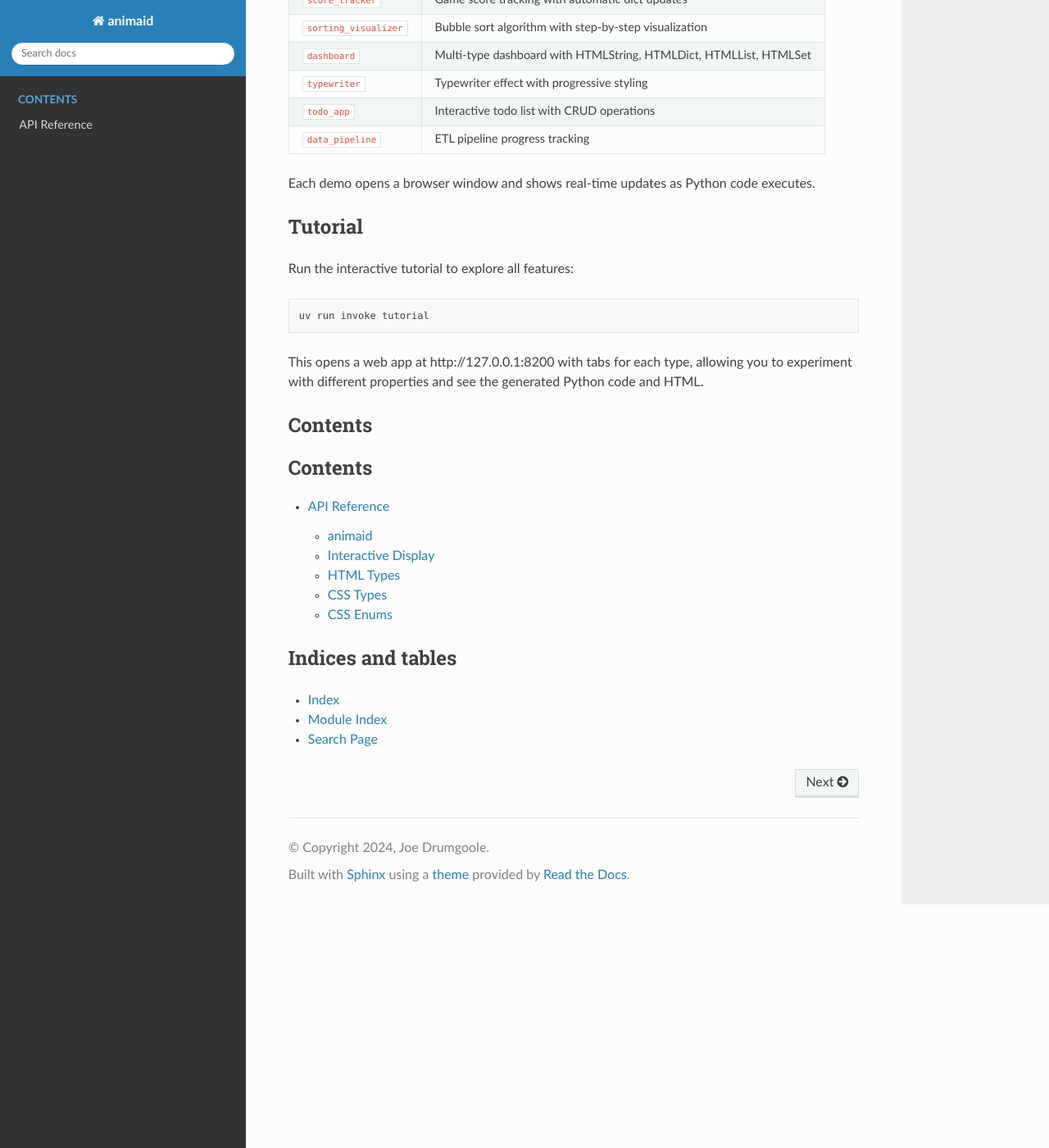
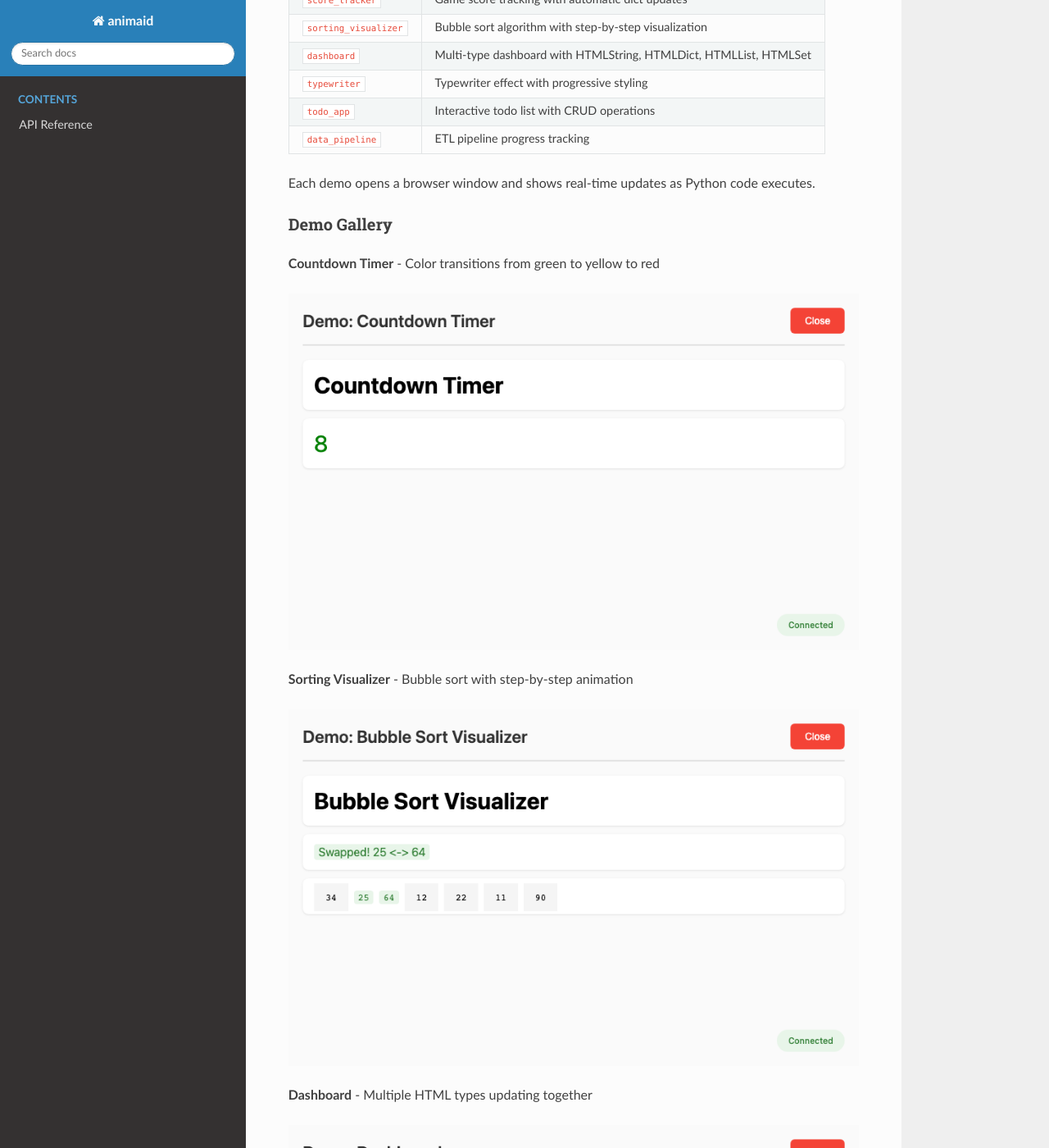
Before and after one commit to jdrumgoole/animaid, a Sphinx documentation site: the page built from docs/index.md, in a window 1280 px wide and 1400 px high, scrolled down 9105 px. Shown: the whole window at 82% size. Built offline with Sphinx 7.4.7 and the Read the Docs theme 3.1.0, drawn with Linux system fonts in a browser that asks for light colours; some of the changed text lies outside the part shown.

Commit message:
Add animated GIFs for demo programs
- Created animated GIFs for all 8 demo programs
- Updated docs/index.md with Demo Gallery section showing GIFs
- Updated README.md with demo previews section
- GIFs show real-time animations of each demo's key features

Co-Authored-By: Claude Opus 4.5 <noreply@anthropic.com>

```diff
--- a/docs/index.md
+++ b/docs/index.md
@@ -447,6 +447,24 @@ uv run python demos/countdown_timer.py
 
 Each demo opens a browser window and shows real-time updates as Python code executes.
 
+### Demo Gallery
+
+**Countdown Timer** - Color transitions from green to yellow to red
+
+![Countdown Timer Demo](images/demos/countdown_timer.gif)
+
+**Sorting Visualizer** - Bubble sort with step-by-step animation
+
+![Sorting Visualizer Demo](images/demos/sorting_visualizer.gif)
+
+**Dashboard** - Multiple HTML types updating together
+
+![Dashboard Demo](images/demos/dashboard.gif)
+
+**Todo App** - Interactive task management
+
+![Todo App Demo](images/demos/todo_app.gif)
+
 ## Tutorial
 
 Run the interactive tutorial to explore all features:
```
Also changed, not shown: README.md (+10 -0 lines), docs/images/demos/countdown_timer.gif (added), docs/images/demos/dashboard.gif (added), docs/images/demos/data_pipeline.gif (added), docs/images/demos/live_list.gif (added), docs/images/demos/score_tracker.gif (added), docs/images/demos/sorting_visualizer.gif (added), docs/images/demos/todo_app.gif (added), docs/images/demos/typewriter.gif (added).
